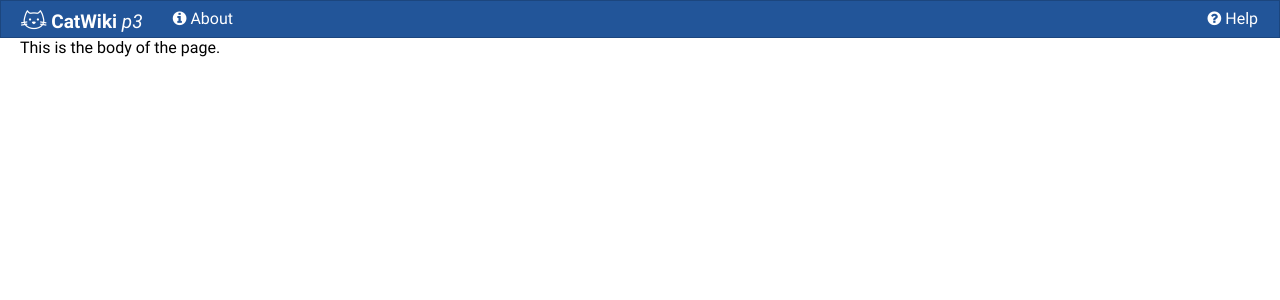
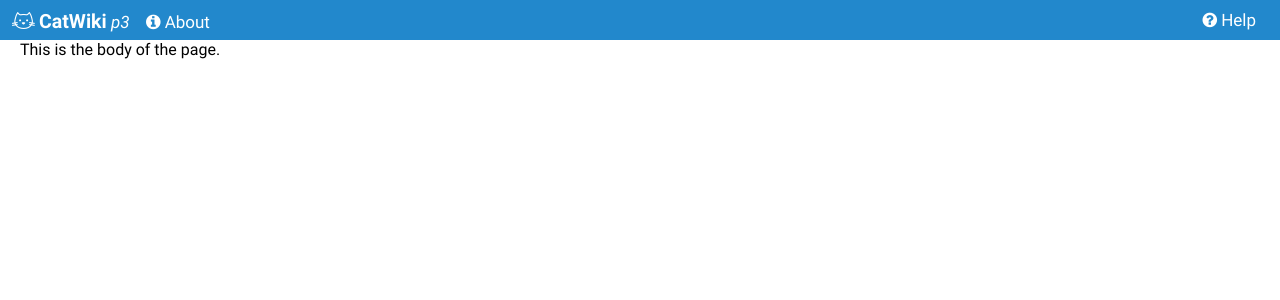
Before and after one commit to cabalamat/catwiki_p3, a Flask app: template app/templates/main.html in a window 1280 px wide. Shown: the top 300 px of the page. Run offline with Flask 2, Linux system fonts and the light colour scheme; the template is opened without the code that fills it, so the values that code supplies are empty.

Commit message:
changed navbar colour

```diff
--- a/app/static/app.css
+++ b/app/static/app.css
@@ -109,10 +109,26 @@ h6 { font-size: 100%; }
 /*------------------------------------------------------------------*/
 /* navbar */
 
-.navbar {
+.ddddnavbar {
   border-radius: 0px !important;
   margin-bottom: 0px;
+  //background-color: #4499dd;
 }
+
+.cw-navbar, .cw-navbar a {
+  font-size: 17px;
+  color: #fff;
+  background: #28c;
+  padding: 10px 12px 6px 12px;
+  text-decoration: none;
+}
+
+.cw-navbar a:hover {
+  background: #026;
+  text-decoration: none;
+  color: #fff;
+}
+
 
 
 /*------------------------------------*/
--- a/app/templates/main.html
+++ b/app/templates/main.html
@@ -24,34 +24,17 @@ Uses Twitter Bootstrap
 
 <body>
 {%block body_start %}
-
       <!-- Sidebar -->
-      <div class="navbar navbar-default navbar-top">
         {%block topbar %}
-      <div class="container-liquid">
-        <div class="navbar-header">
-          <a href="/" class="navbar-brand"><!--i class='icon-icon_e600'></i-->
-          <i class='icon-icon_e600'></i> <b>CatWiki</b> <i>p3</i></a>
+        <div class="cw-navbar">
+          <i class='icon-cat'></i> <b style="font-size:115%">CatWiki</b> <i>p3</i>
+          <a href="/catwiki/w/home"><i class='fa fa-info-circle'></i> About</a>
+          <div style="float:right">
+            <a href="/catwiki/w/help">
+              <i class="fa fa-question-circle" id="myelement"></i> Help
+            </a>
+          </div>
         </div>
-        <div class="navbar-collapse collapse" id="navbar-main">
-          <ul class="nav navbar-nav">
-
-            <li>
-              <a href="/catwiki/w/home"><i class='fa fa-info-circle'></i> About</a>
-            </li>
-          </ul>
-
-          <ul class="nav navbar-nav navbar-right" style="padding-right:20px;">
-            <li class="dropdown alerts-dropdown help-popup">
-              <a href="/catwiki/w/help">
-                <i class="fa fa-question-circle" id="myelement"></i> Help
-              </a>
-            </li>
-          </ul>
-
-        </div>
-      </div>
-    </div>
         {%endblock topbar %}
 {% endblock body_start %}
 
```
Also changed, not shown: data/catwiki/font_awesome.md (+4 -4 lines), data/catwiki/home.md (+1 -1 lines).
